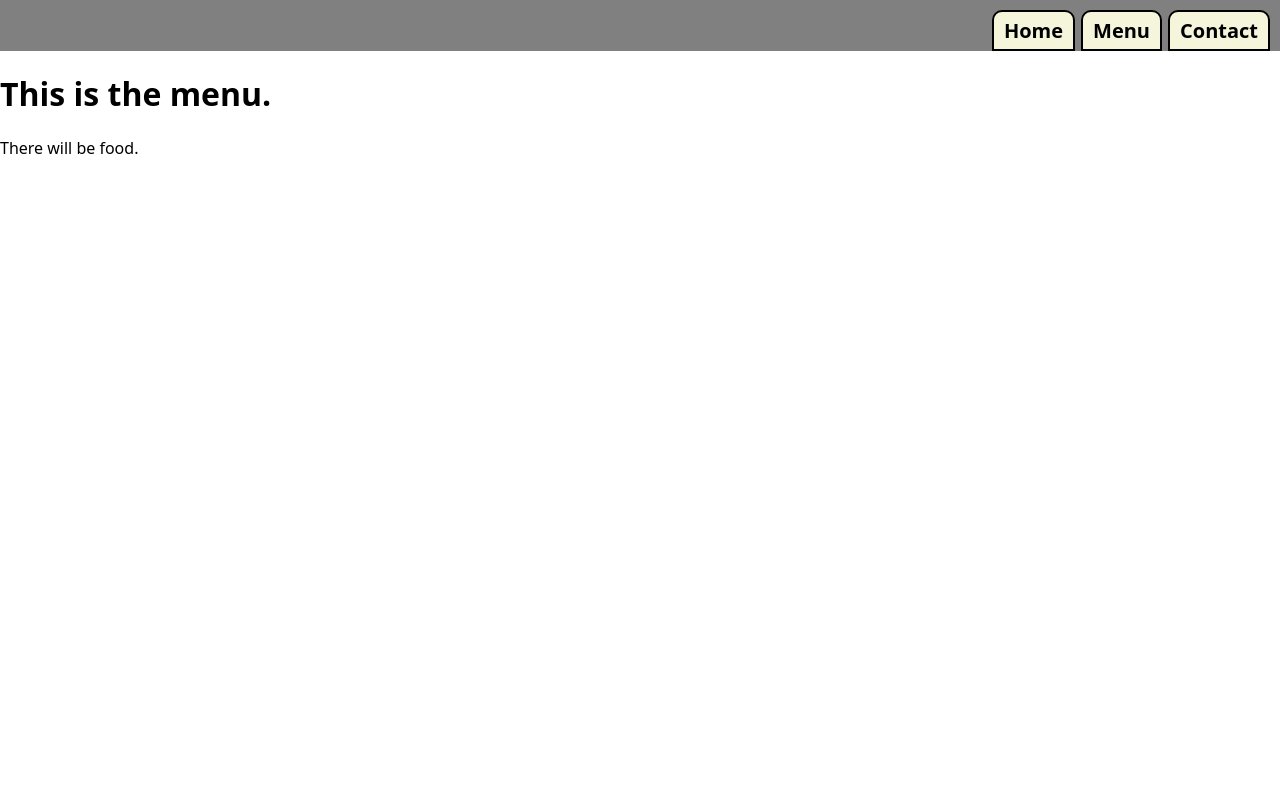
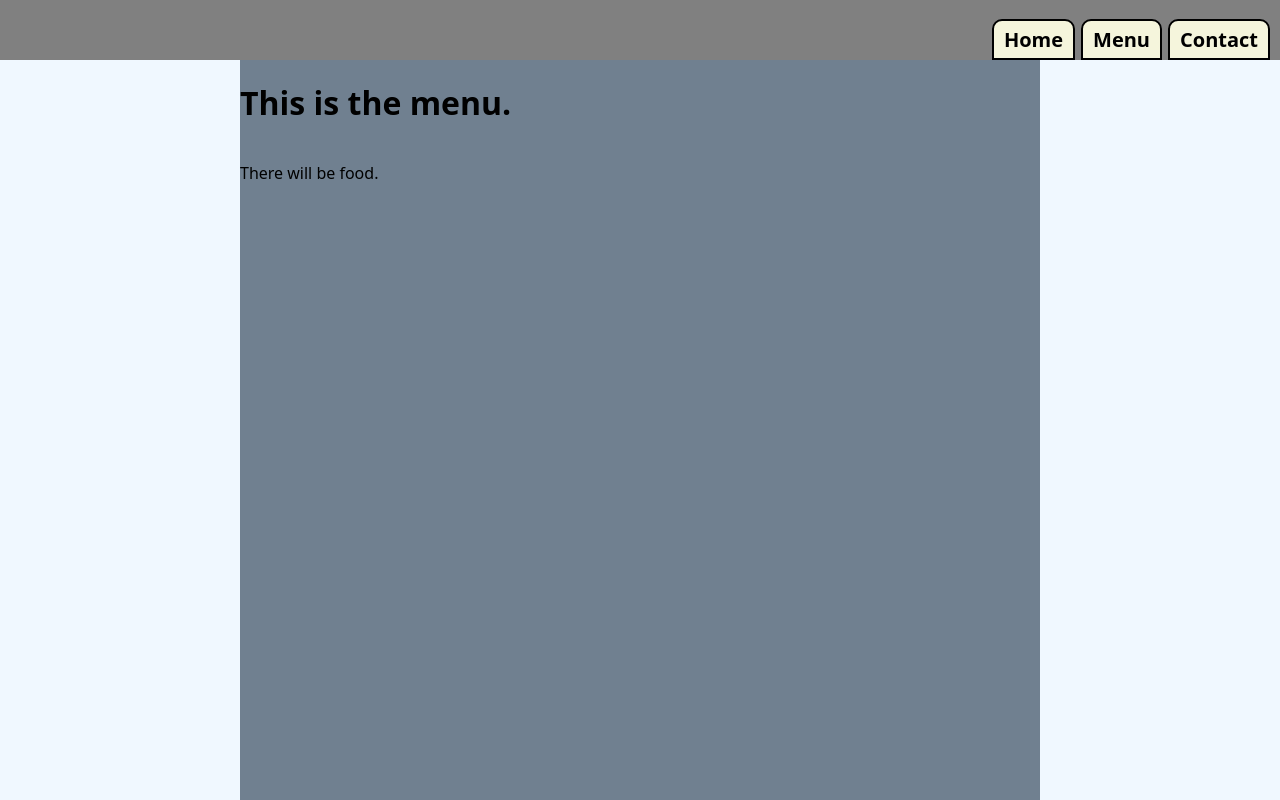
Before and after one commit to localtoast42/odin-restaurant, a website built with webpack: page dist/index.html in a window 1280 px wide. Both pictures are taken after a click on the item "Menu". Built offline with nearby package versions, Linux system fonts and the light colour scheme.

Commit message:
Add container div, style container

```diff
--- a/src/contact.js
+++ b/src/contact.js
@@ -1,5 +1,8 @@
 function createContact() {
     const contentDiv = document.querySelector('#content');
+
+    const containerDiv = document.createElement('div');
+    containerDiv.classList.add('container');
 
     const headline = document.createElement('h1');
     headline.textContent = 'Contact us.';
@@ -7,8 +10,9 @@ function createContact() {
     const mainText = document.createElement('p');
     mainText.textContent = 'Here is our contact info.';
 
-    contentDiv.appendChild(headline);
-    contentDiv.appendChild(mainText);
+    containerDiv.appendChild(headline);
+    containerDiv.appendChild(mainText);
+    contentDiv.appendChild(containerDiv);
 }
 
 export { createContact };
--- a/src/home.js
+++ b/src/home.js
@@ -1,5 +1,8 @@
 function createHome() {
     const contentDiv = document.querySelector('#content');
+
+    const containerDiv = document.createElement('div');
+    containerDiv.classList.add('container');
 
     const headline = document.createElement('h1');
     headline.textContent = 'This is a really good restaurant.';
@@ -7,8 +10,9 @@ function createHome() {
     const mainText = document.createElement('p');
     mainText.textContent = 'No, really, this restaurant is really, really good.';
 
-    contentDiv.appendChild(headline);
-    contentDiv.appendChild(mainText);
+    containerDiv.appendChild(headline);
+    containerDiv.appendChild(mainText);
+    contentDiv.appendChild(containerDiv);
 }
 
 export { createHome };
--- a/src/menu.js
+++ b/src/menu.js
@@ -1,5 +1,8 @@
 function createMenu() {
     const contentDiv = document.querySelector('#content');
+
+    const containerDiv = document.createElement('div');
+    containerDiv.classList.add('container');
 
     const headline = document.createElement('h1');
     headline.textContent = 'This is the menu.';
@@ -7,8 +10,9 @@ function createMenu() {
     const mainText = document.createElement('p');
     mainText.textContent = 'There will be food.';
 
-    contentDiv.appendChild(headline);
-    contentDiv.appendChild(mainText);
+    containerDiv.appendChild(headline);
+    containerDiv.appendChild(mainText);
+    contentDiv.appendChild(containerDiv);
 }
 
 export { createMenu };
--- a/src/style.css
+++ b/src/style.css
@@ -1,16 +1,18 @@
 body {
     font-family: system-ui, -apple-system, BlinkMacSystemFont, 'Segoe UI', Roboto, Oxygen, Ubuntu, Cantarell, 'Open Sans', 'Helvetica Neue', sans-serif;
     margin: 0;
+    padding: 0;
+    height: 100vh;
 }
 
 header {
     background-color: gray;
-    padding: 10px 0 0 0;
 }
 
 nav {
     display: flex;
     justify-content: flex-end;
+    height: 60px;
 }
 
 ul {
@@ -19,6 +21,7 @@ ul {
     padding: 0px 10px;
     gap: 6px;
     margin: 0;
+    align-items: end;
 }
 
 li {
@@ -29,3 +32,17 @@ li {
     border-radius: 10px 10px 0 0;
     background-color: beige;
 }
+
+#content {
+    min-height: calc(100vh - 60px);
+    display: flex;
+    justify-content: center;
+    background-color: aliceblue;
+}
+
+.container {
+    display: flex;
+    flex-direction: column;
+    min-width: 800px;
+    background-color: slategray;
+}
```
Also changed, not shown: dist/main.js.
